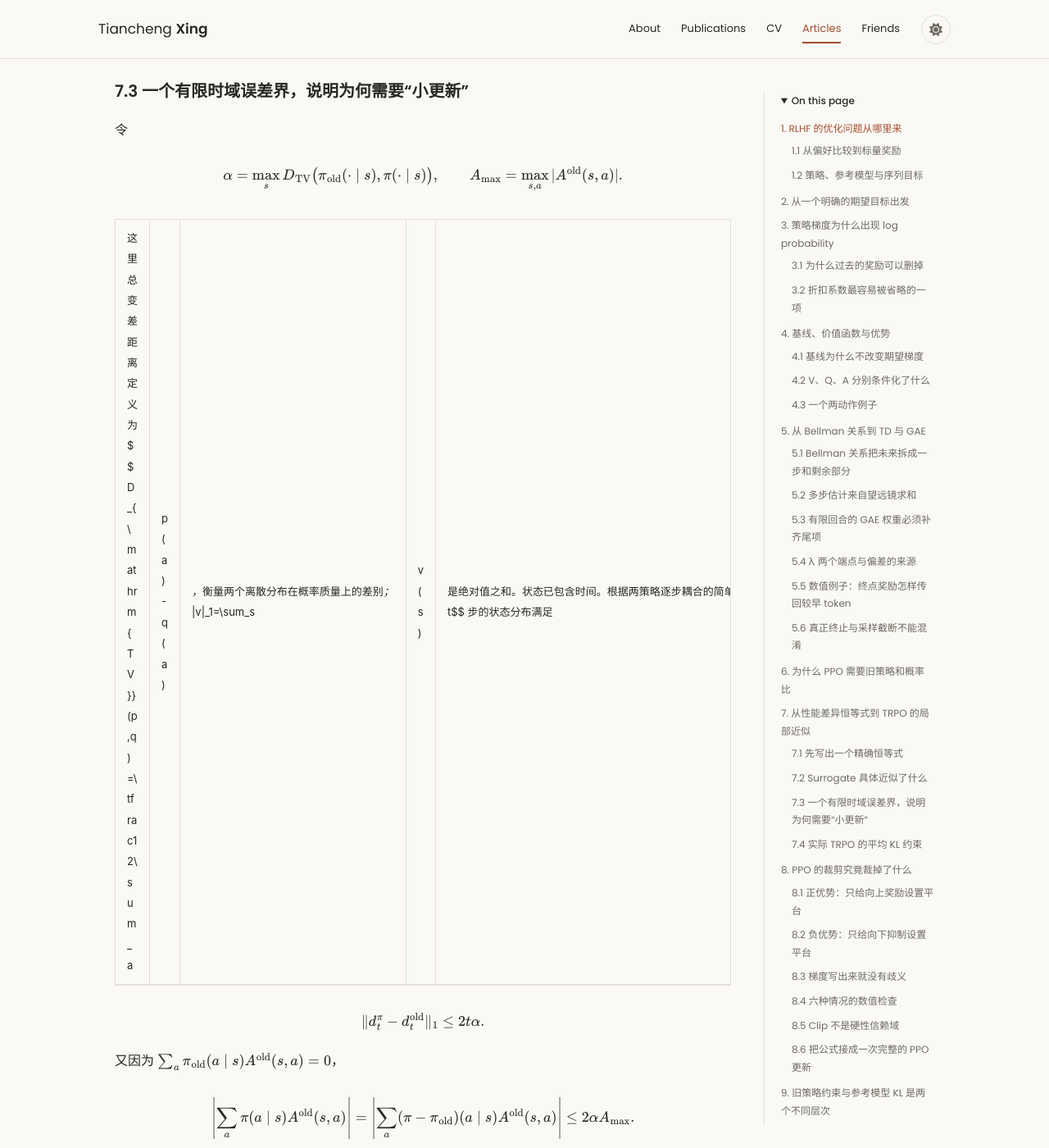
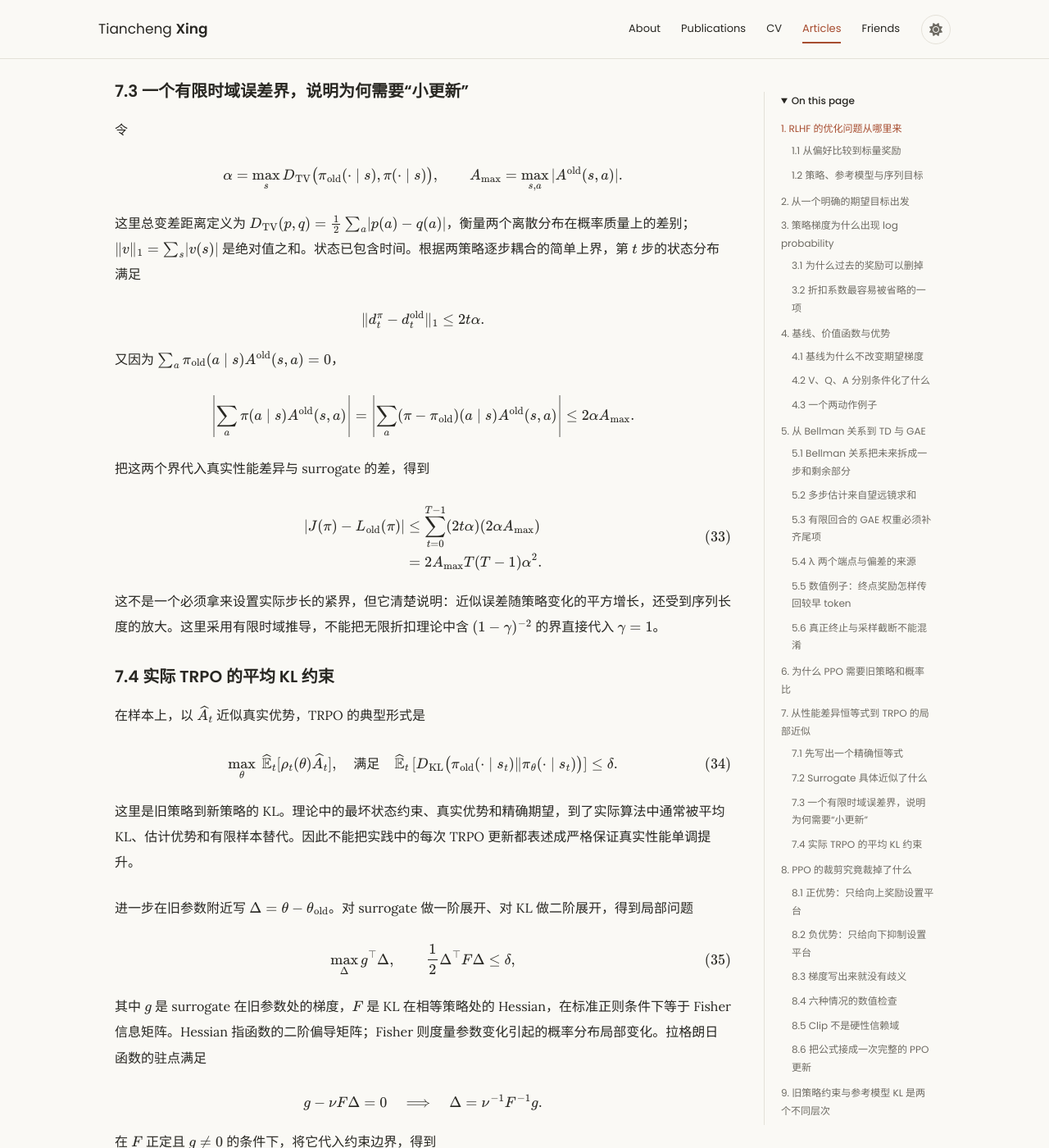
Before and after one commit to JackXing875/JackXing875.github.io, a Jekyll site: the page built from _publications/rlhf-policy-gradient.md, in a window 1280 px wide and 1400 px high, scrolled down 13442 px. Shown: the whole window at 82% size. Built offline with Jekyll 4.4.1, drawn with Linux system fonts in a browser that asks for light colours; a script bundle is joined from its source files by our own code; library files that are not in the unit come from our copies.

Commit message:
Fix inline norm notation rendering in RLHF tutorial

```diff
--- a/_publications/rlhf-policy-gradient.md
+++ b/_publications/rlhf-policy-gradient.md
@@ -733,7 +733,7 @@ $$
 A_{\max}=\max_{s,a}|A^{\mathrm{old}}(s,a)|.
 $$
 
-这里总变差距离定义为 $$D_{\mathrm{TV}}(p,q)=\tfrac12\sum_a|p(a)-q(a)|$$，衡量两个离散分布在概率质量上的差别；$$\|v\|_1=\sum_s|v(s)|$$ 是绝对值之和。状态已包含时间。根据两策略逐步耦合的简单上界，第 $$t$$ 步的状态分布满足
+这里总变差距离定义为 $$D_{\mathrm{TV}}(p,q)=\tfrac12\sum_a\lvert p(a)-q(a)\rvert$$，衡量两个离散分布在概率质量上的差别；$$\lVert v\rVert_1=\sum_s\lvert v(s)\rvert$$ 是绝对值之和。状态已包含时间。根据两策略逐步耦合的简单上界，第 $$t$$ 步的状态分布满足
 
 $$
 \|d_t^\pi-d_t^{\mathrm{old}}\|_1\le 2t\alpha.
```
